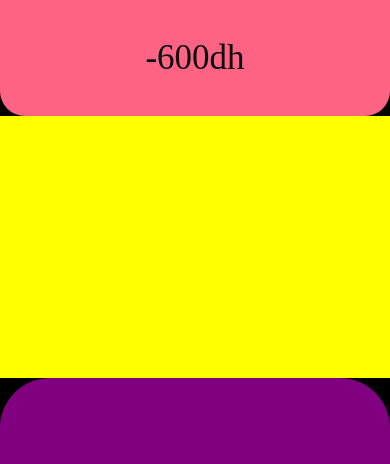
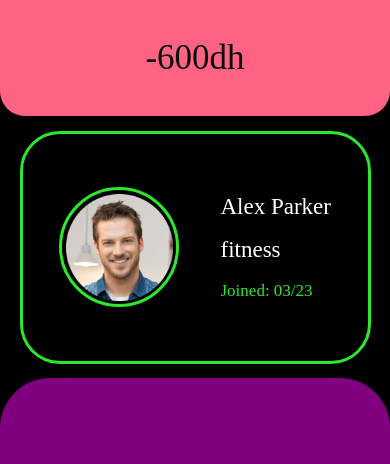
Before and after one commit to cookupfit/Frontcookupfit, a React Native app: screen /Createpaiment in a window 390 px wide. Shown: the top 464 px of the page. Built offline with nearby package versions, Linux system fonts and the light colour scheme.

Commit message:
i just add the files

```diff
--- a/App.jsx
+++ b/App.jsx
@@ -41,7 +41,7 @@ function App() {
   return (
     <NavigationContainer>
       {/* test component for initialRouteName */}
-      <Stack.Navigator  initialRouteName="Createpaiment">
+      <Stack.Navigator  initialRouteName="Dtailuserpaiment">
 
       {/* main components */}
       <Stack.Screen  name="Test" component={Test} options={{headerShown: false,}}/>
--- /dev/null
+++ b/src/components/datacharts/userdata.js
@@ -0,0 +1,79 @@
+import React from 'react';
+import {View, Text, StyleSheet, Image} from 'react-native';
+import {
+  FONT_BOLD,
+  greenColor,
+  whiteColor,
+} from '../../assets/colors';
+
+
+
+const styles = StyleSheet.create({
+  border: {
+    width: '90%',
+    height: '89%',
+    borderWidth: 3,
+    borderColor: greenColor,
+    borderRadius: 40,
+  },
+  viewprofile: {
+    height: '100%',
+    justifyContent: 'space-evenly',
+    alignItems: 'center',
+    flexDirection: 'row',
+  },
+  imgborder: {
+    height: 120,
+    width: 120,
+    marginRight: 5,
+    borderWidth: 3,
+    borderColor: greenColor,
+    borderRadius: 70,
+    alignItems: 'center',
+    justifyContent: 'center',
+  },
+  image: {
+    height: 107,
+    width: 107,
+  },
+  viewtext: {
+    justifyContent: 'space-around',
+    height: '55%',
+  },
+  text: {
+    color: whiteColor,
+    fontFamily: FONT_BOLD,
+    fontSize: 23,
+  },
+  joined: {
+    color: greenColor,
+    fontFamily: FONT_BOLD,
+    fontSize: 17,
+  },
+});
+
+const Userdata = ({month, year}) => {
+
+
+
+  return (
+    <View style={styles.border}>
+      <View style={styles.viewprofile}>
+        <View style={styles.imgborder}>
+          <Image
+            style={styles.image}
+            source={require('../../assets/img/avtar.png')}
+          />
+        </View>
+
+        <View style={styles.viewtext}>
+          <Text style={styles.text}>Alex Parker</Text>
+          <Text style={styles.text}>fitness</Text>
+          <Text style={styles.joined}>Joined: {month}/{year}</Text>
+        </View>
+      </View>
+    </View>
+  );
+};
+
+export default Userdata;
--- a/src/pages/managment/Createpaiment.js
+++ b/src/pages/managment/Createpaiment.js
@@ -6,6 +6,9 @@ import { redColor, FONT_BOLD, blackColor } from '../../assets/colors';
 // notifaction component
 
 import Notification from '../../components/notifaction/notification';
+
+import Userdata from '../../components/datacharts/userdata';
+
 
 const styles = StyleSheet.create({
   container: {
@@ -24,9 +27,10 @@ const styles = StyleSheet.create({
 
   },
   profileview: {
-    backgroundColor: 'yellow',
     width: '100%',
     flex: 0.9,
+    alignItems: 'center',
+    justifyContent: 'center'
   },
   listpaiement: {
     backgroundColor: 'purple',
@@ -50,7 +54,7 @@ const Createpaiment = () => {
     <View style={styles.container}>
       <Notification />
       <View style={styles.profileview}>
-
+      <Userdata month="03" year="23"/>
       </View>
       <View style={styles.listpaiement}>
 
--- a/src/pages/managment/Dtailuserpaiment.js
+++ b/src/pages/managment/Dtailuserpaiment.js
@@ -1,11 +1,12 @@
 import React from 'react';
-import { View, Text, StyleSheet } from 'react-native';
-import { redColor, FONT_BOLD, blackColor } from '../../assets/colors';
-
+import {View, Text, StyleSheet, Image} from 'react-native';
+import {redColor, FONT_BOLD, blackColor, greenColor, whiteColor,} from '../../assets/colors';
 
 // notifaction component
 
 import Notification from '../../components/notifaction/notification';
+
+import Userdata from '../../components/datacharts/userdata';
 
 const styles = StyleSheet.create({
   container: {
@@ -20,13 +21,13 @@ const styles = StyleSheet.create({
     borderBottomLeftRadius: 25,
     borderBottomRightRadius: 25,
     alignItems: 'center',
-    justifyContent: 'center'
-
+    justifyContent: 'center',
   },
   profileview: {
-    backgroundColor: 'yellow',
     width: '100%',
     flex: 0.9,
+    alignItems: 'center',
+    justifyContent: 'center'
   },
   listpaiement: {
     backgroundColor: 'purple',
@@ -40,14 +41,12 @@ const styles = StyleSheet.create({
   },
   dh: {
     flexDirection: 'row',
-
-
   },
   text: {
     fontSize: 35,
     fontFamily: FONT_BOLD,
-    color: blackColor
-  }
+    color: blackColor,
+  },
 });
 
 const Dtailuserpaiment = () => {
@@ -55,19 +54,14 @@ const Dtailuserpaiment = () => {
     <View style={styles.container}>
       <Notification />
       <View style={styles.profileview}>
-
+        <Userdata month="03" year="23"/>
       </View>
-      <View style={styles.listpaiement}>
-
-      </View>
-      <View style={styles.viewend}>
-
-      </View>
+      <View style={styles.listpaiement}></View>
+      <View style={styles.viewend}></View>
     </View>
   );
 };
 
 // Render the component directly
 
-
 export default Dtailuserpaiment;
```
